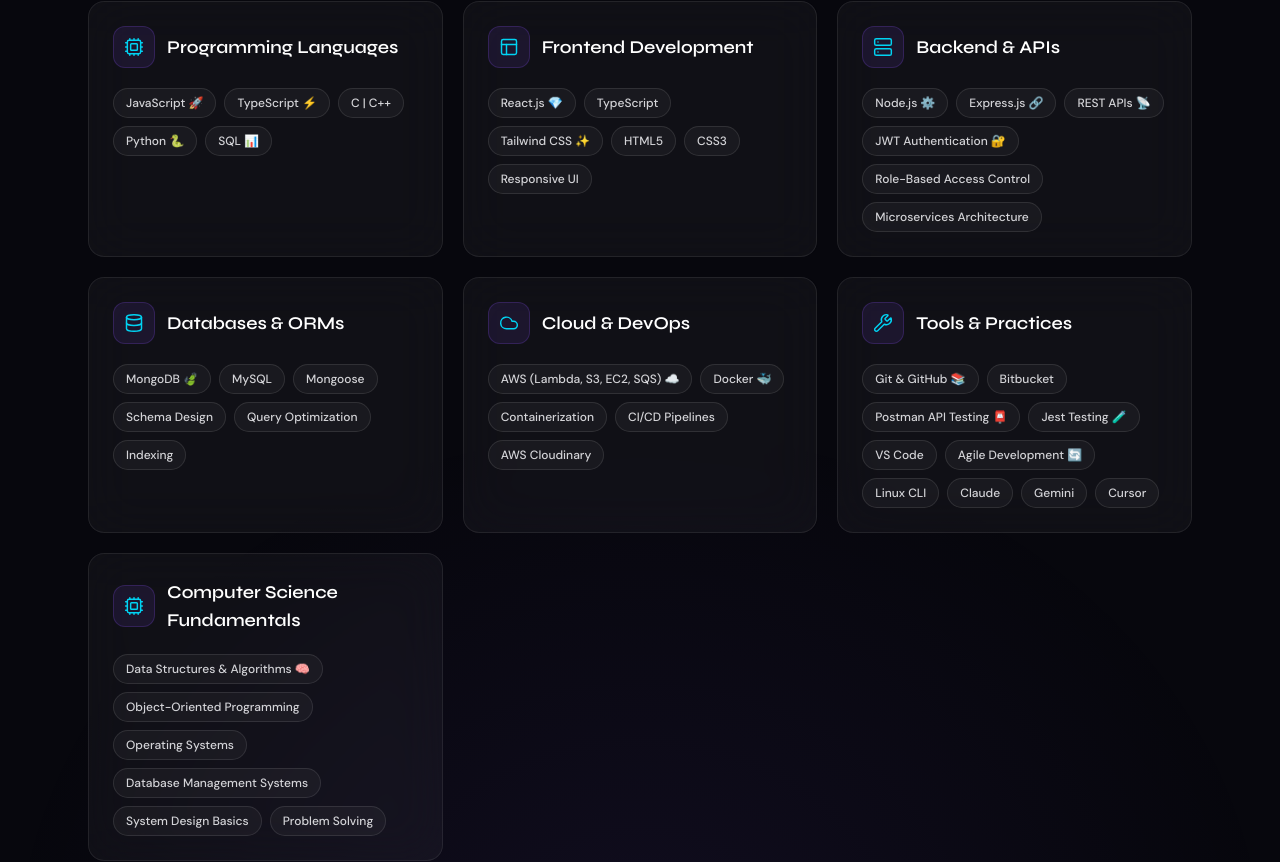
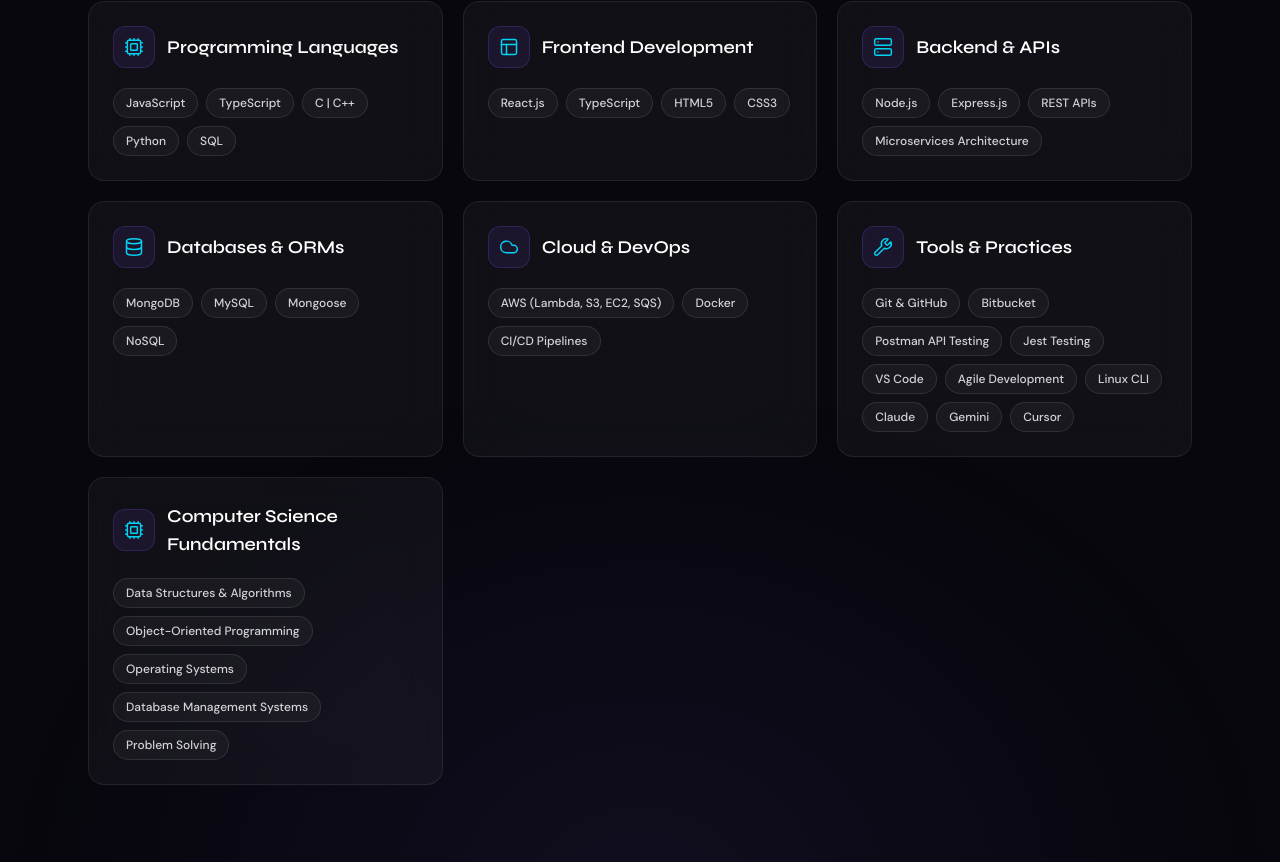
Before and after one commit to Pranav6197/Portfolio, a React (Vite) app in the folder frontend/: page / in a window 1280 px wide. Shown: the part 2085-2947 px from the top of the page. Built offline with nearby package versions, Linux system fonts and the light colour scheme.

Commit message:
Refactor skills data by removing emojis and redundant entries for clarity and consistency

```diff
--- a/frontend/src/data/skills.ts
+++ b/frontend/src/data/skills.ts
@@ -8,45 +8,43 @@
   {
     title: "Programming Languages",
     icon: "code",
-    skills: ["JavaScript 🚀", "TypeScript ⚡", "C | C++", "Python 🐍", "SQL 📊"],
+    skills: ["JavaScript", "TypeScript", "C | C++", "Python", "SQL"],
   },
   {
     title: "Frontend Development",
     icon: "layout",
-    skills: ["React.js 💎", "TypeScript", "Tailwind CSS ✨", "HTML5", "CSS3", "Responsive UI"],
+    skills: ["React.js", "TypeScript", "HTML5", "CSS3"],
   },
   {
     title: "Backend & APIs",
     icon: "server",
     skills: [
-      "Node.js ⚙️",
-      "Express.js 🔗",
-      "REST APIs 📡",
-      "JWT Authentication 🔐",
-      "Role-Based Access Control",
+      "Node.js",
+      "Express.js",
+      "REST APIs ",
       "Microservices Architecture",
     ],
   },
   {
     title: "Databases & ORMs",
     icon: "database",
-    skills: ["MongoDB 🍃", "MySQL", "Mongoose", "Schema Design", "Query Optimization", "Indexing"],
+    skills: ["MongoDB", "MySQL", "Mongoose","NoSQL"],
   },
   {
     title: "Cloud & DevOps",
     icon: "cloud",
-    skills: ["AWS (Lambda, S3, EC2, SQS) ☁️", "Docker 🐳", "Containerization", "CI/CD Pipelines", "AWS Cloudinary"],
+    skills: ["AWS (Lambda, S3, EC2, SQS)", "Docker", "CI/CD Pipelines"],
   },
   {
     title: "Tools & Practices",
     icon: "wrench",
     skills: [
-      "Git & GitHub 📚",
+      "Git & GitHub",
       "Bitbucket",
-      "Postman API Testing 📮",
-      "Jest Testing 🧪",
+      "Postman API Testing",
+      "Jest Testing",
       "VS Code",
-      "Agile Development 🔄",
+      "Agile Development",
       "Linux CLI",
       "Claude",
       "Gemini",
@@ -57,11 +55,10 @@
     title: "Computer Science Fundamentals",
     icon: "cpu",
     skills: [
-      "Data Structures & Algorithms 🧠",
+      "Data Structures & Algorithms",
       "Object-Oriented Programming",
       "Operating Systems",
       "Database Management Systems",
-      "System Design Basics",
       "Problem Solving",
     ],
   },
```
